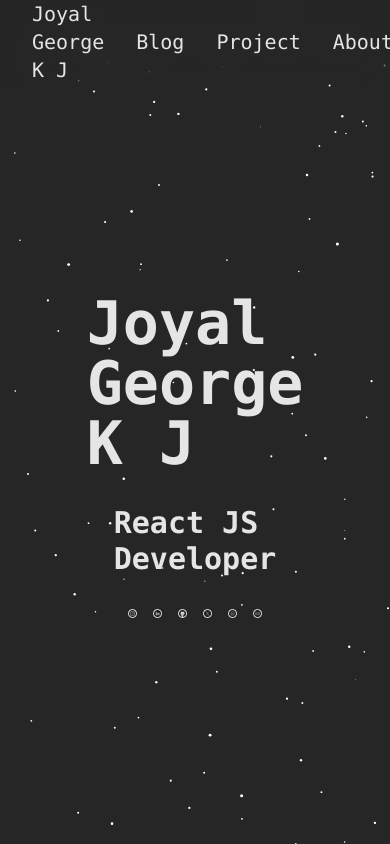
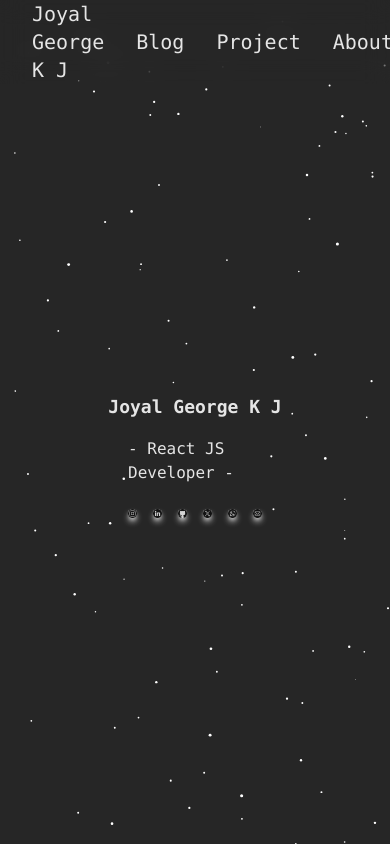
Before and after one commit to Joyal-George-KJ/portfolio, a React (Vite) app: page / in a window 390 px wide. Shown: the top 844 px of the page. Built offline with nearby package versions, Linux system fonts and the light colour scheme.

Commit message:
Responsive Main Text: Done!

```diff
--- a/src/components/ButtonContact.jsx
+++ b/src/components/ButtonContact.jsx
@@ -28,7 +28,7 @@ function ButtonContact({ url, displayName, hoverName }) {
     }
 
     return (
-        <a href={url} className="rounded-full flex justify-center border relative bg-neutral-300">
+        <a href={url} className="rounded-full flex justify-center shadow-neutral-100 shadow-md relative bg-neutral-300">
             <img
                 className="w-8"
                 onMouseEnter={(e) => setIsHovered(e.target.alt)}
@@ -40,7 +40,7 @@ function ButtonContact({ url, displayName, hoverName }) {
                 <span
                     onMouseEnter={(e) => setIsHovered(displayName)}
                     onMouseLeave={() => setIsHovered("")}
-                    className="absolute -left-3/5 z-30 top-12 px-2 py-1 w-max bg-neutral-200 text-neutral-900 font-bold text-sm">
+                    className="absolute rounded -left-3/5 z-30 top-12 px-2 py-1 w-max bg-neutral-200 text-neutral-900 font-bold text-sm">
                     {hoverName}
                 </span>
             )}
--- a/src/components/Header.jsx
+++ b/src/components/Header.jsx
@@ -4,11 +4,11 @@ function Header() {
     return (
         <div>
             <nav className="flex justify-between items-center font-mono bg-transparent backdrop-blur-md text-neutral-200 text-xl pl-8">
-                <li className="cursor-pointer list-none">Joyal George K J</li>
+                <li className="cursor-pointer list-none"><a href="/">Joyal George K J</a></li>
                 <ul className="flex justify-center items-center py-4 px-8 gap-8 text-xl bg-transparent backdrop-blur-md text-neutral-200">
-                    <li className="cursor-pointer">Blog</li>
-                    <li className="cursor-pointer">Project</li>
-                    <li className="cursor-pointer">About</li>
+                    <li className="cursor-pointer"><a href="/blog">Blog</a></li>
+                    <li className="cursor-pointer"><a href="/project">Project</a></li>
+                    <li className="cursor-pointer"><a href="/about">About</a></li>
                     <li className="cursor-pointer">
                         <button>Login</button>
                     </li>
--- a/src/components/Main.jsx
+++ b/src/components/Main.jsx
@@ -1,14 +1,20 @@
-import React from 'react'
-import Socials from './Socials'
+import React from "react";
+import Socials from "./Socials";
 
 function Main() {
-  return (
-    <div className={`flex justify-center items-center flex-col h-[88vh] px-32`}>
-        <h1 className='text-6xl font-mono font-bold text-neutral-200'>Joyal George K J</h1>
-        <h2 className='text-3xl font-mono font-bold text-neutral-200 pt-8'>React JS Developer</h2>
-        <Socials />
-    </div>
-  )
+    return (
+        <div
+            className={`flex justify-center items-center flex-col h-[88vh] px-32`}
+        >
+            <h1 className="mobile:text-lg w-max tablet:text-3xl laptop:text-4xl desktop:text-5xl tv:text-6xl font-mono font-semibold text-neutral-200">
+                Joyal George K J
+            </h1>
+            <h2 className="mobile:text-base tablet:text-xl laptop:text-2xl desktop:text-3xl tv:text-4xl font-mono font-medium text-neutral-200 pt-4">
+                - React JS Developer -
+            </h2>
+            <Socials />
+        </div>
+    );
 }
 
-export default Main
+export default Main;
--- a/src/components/Socials.jsx
+++ b/src/components/Socials.jsx
@@ -20,7 +20,7 @@ function Socials() {
         url: "https://x.com/JoyalGeorgeKJ",
     }, {
         displayName: "Whatsapp",
-        hoverName: "+91 8921223436",
+        hoverName: "+918921223436",
         url: "https://api.whatsapp.com/send?phone=918921223436&text=Hey",
     }, {
         displayName: "Email",
@@ -29,7 +29,7 @@ function Socials() {
     }];
 
     return (
-        <div className="flex gap-4 pt-8">
+        <div className="flex gap-4 pt-6">
             {socialInfos.map((socialInfo, index) => (
                 <ButtonContact key={index} {...socialInfo} />
             ))}
```
